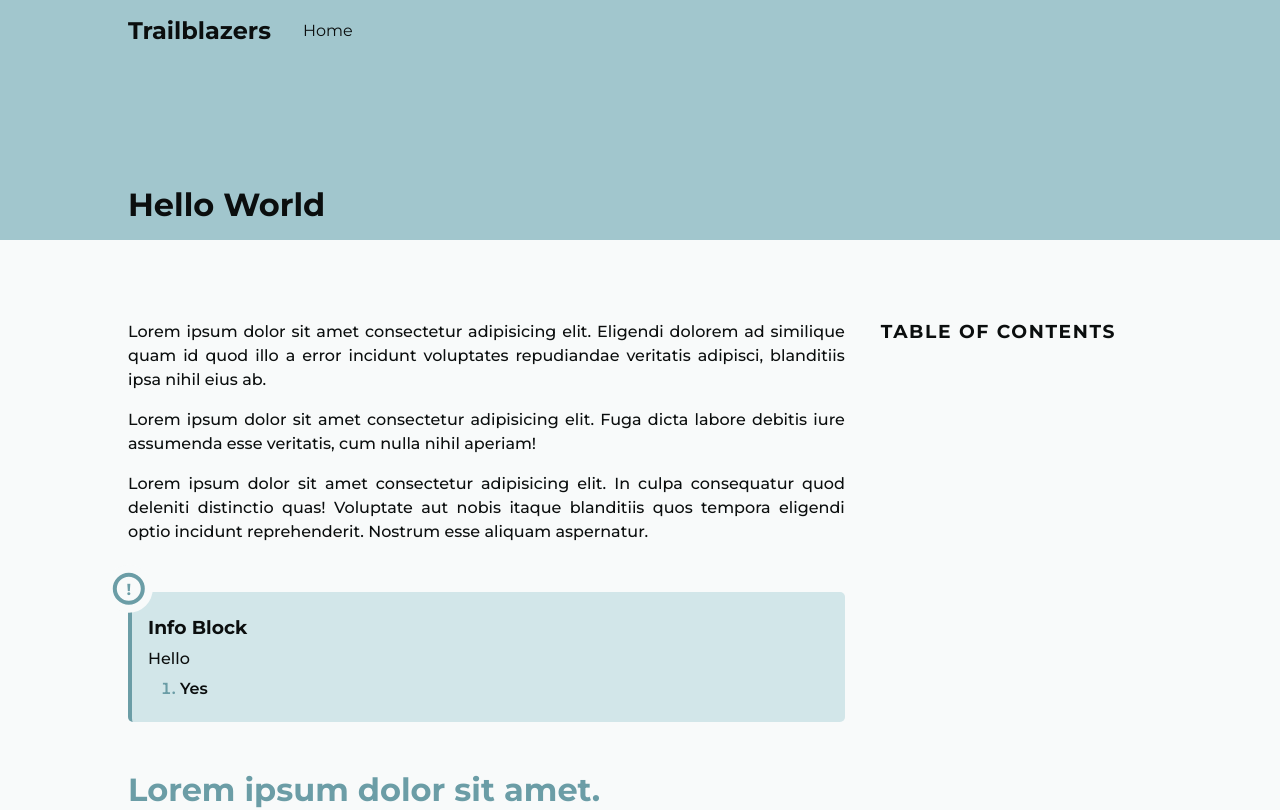
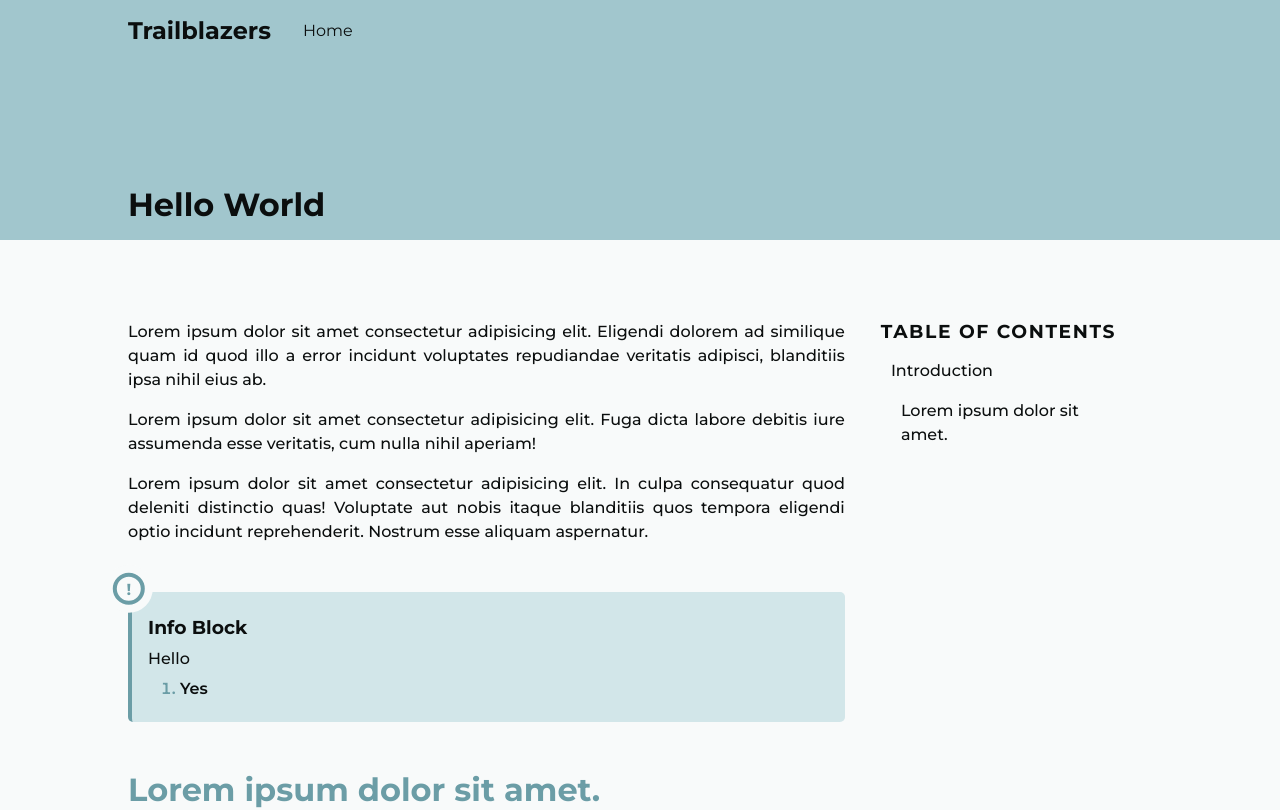
Before and after one commit to AdrianBonpin/2205-laag-site, a Next.js app: page / in a window 1280 px wide. Shown: the top 810 px of the page. Built offline with nearby package versions, Linux system fonts and the light colour scheme.

Commit message:
feat: show TOC

```diff
--- a/components/clientModules.tsx
+++ b/components/clientModules.tsx
@@ -71,7 +71,7 @@ export function ContentBlock({ children }: { children: React.ReactNode }) {
                 <div>
                     <h3>TABLE OF CONTENTS</h3>
                     {/* Items will be duplicated on dev */}
-                    {/* {tocItems.map((item, idx) => (
+                    {tocItems.map((item, idx) => (
                         <Link href={`#${item.link}`} key={idx}>
                             <motion.p
                                 initial={{ opacity: 0, x: -10 }}
@@ -81,7 +81,7 @@ export function ContentBlock({ children }: { children: React.ReactNode }) {
                                 {item.title}
                             </motion.p>
                         </Link>
-                    ))} */}
+                    ))}
                 </div>
             </div>
         </div>
```
